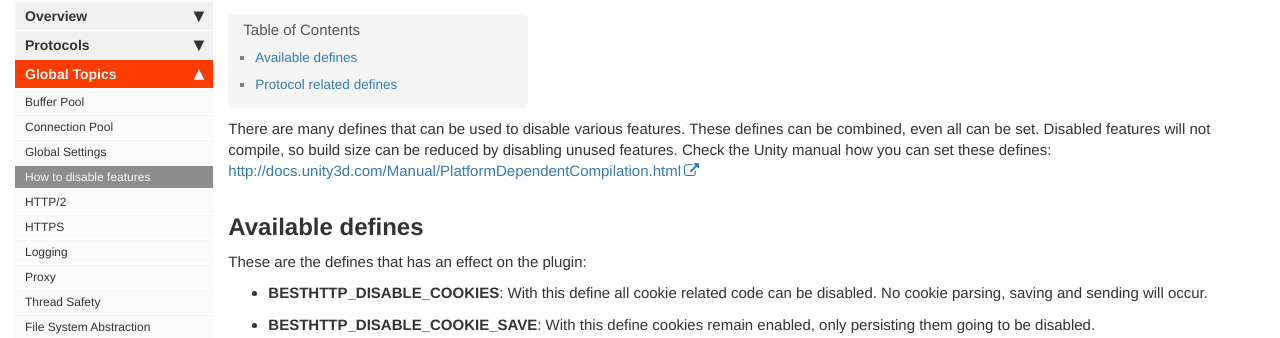
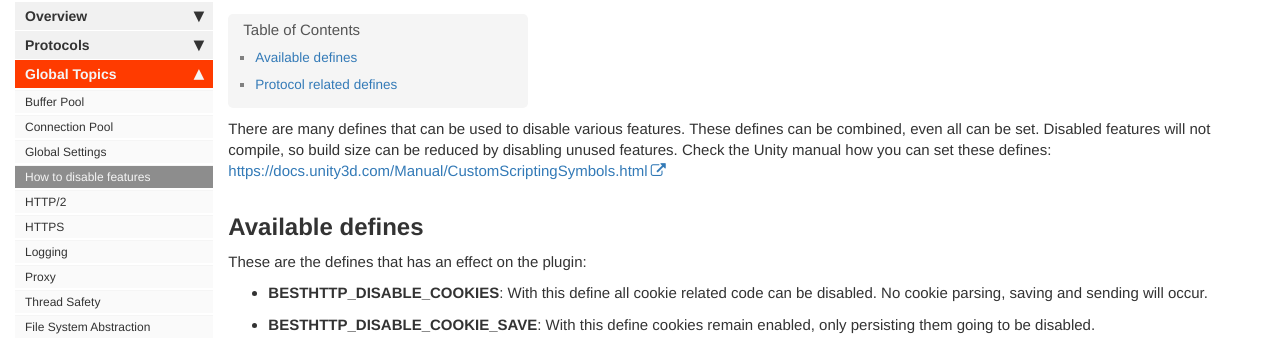
Before and after one commit to Benedicht/BestHTTP-Documentation, a Jekyll site: the page built from pages/best_http2/global_topics/HowToDisableFeatures.md, in a window 1280 px wide and 1324 px high. Shown: the part 127-465 px from the top of the window. Built offline with Jekyll 4.4.1, drawn with Linux system fonts in a browser that asks for light colours; comment, search, counter and statistics services are not loaded; some of the changed lines change nothing that is shown.

Commit message:
Changed link to the right manual page.

```diff
--- a/pages/best_http2/global_topics/HowToDisableFeatures.md
+++ b/pages/best_http2/global_topics/HowToDisableFeatures.md
@@ -3,7 +3,7 @@ title: Ho to disable features
 sidebar: best_http2_main_sidebar
 ---
 
-There are many defines that can be used to disable various features. These defines can be combined, even all can be set. Disabled features will not compile, so build size can be reduced by disabling unused features. Check the Unity manual how you can set these defines: <http://docs.unity3d.com/Manual/PlatformDependentCompilation.html>
+There are many defines that can be used to disable various features. These defines can be combined, even all can be set. Disabled features will not compile, so build size can be reduced by disabling unused features. Check the Unity manual how you can set these defines: <https://docs.unity3d.com/Manual/CustomScriptingSymbols.html>
 
 ## Available defines
 
```
